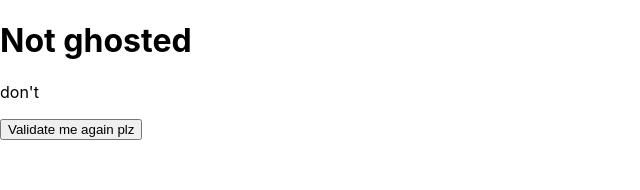
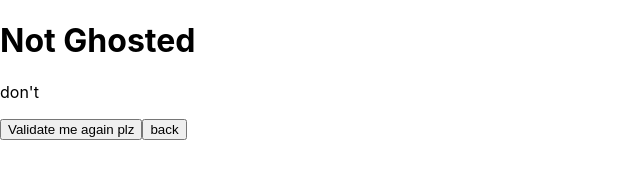
Before and after one commit to ChippyChoppy/was-i-ghosted, a React (Create React App) app: page /results in a window 1280 px wide. Shown: the top 190 px of the page, without its empty margins (0-640 px from the left). Built offline with nearby package versions, Linux system fonts and the light colour scheme.

Commit message:
logic done

```diff
--- a/src/Components/Questions.js
+++ b/src/Components/Questions.js
@@ -1,7 +1,7 @@
 import React, { useState } from 'react';
 import { useHistory } from 'react-router-dom'
 
-const Questions = ({isGhosted}) => {
+const Questions = ({ isGhosted, ghostState }) => {
     const history = useHistory()
     const [dates, setDates] = useState("once")
     const [kiss, setKiss] = useState("heck yes!")
@@ -21,12 +21,19 @@ const Questions = ({isGhosted}) => {
 
     const ghostHandler = (e) => {
         e.preventDefault()
-        if (talk === "yes" && kiss === "nope" && dates === "once" ) {
-            isGhosted = true
+        if (talk === "yes" && kiss === "nope" && dates === "once" || talk === "no" ) {
+            isGhosted(ghostState = false)
+            history.push('/results')
+        } else {
+            isGhosted(ghostState = true)
             history.push('/results')
         }
+        // else {
+        //     isGhosted(ghostState = false)
+        //     history.push('/results')
+        // }
 
-        console.log(isGhosted)
+        console.log(ghostState)
     }
 
     return (
--- a/src/Containers/QuestionsContainer.js
+++ b/src/Containers/QuestionsContainer.js
@@ -1,11 +1,11 @@
 import React from 'react'
 import Questions from '../Components/Questions'
 
-const QuestionsContainer = ({isGhosted}) => {
+const QuestionsContainer = ({isGhosted, ghostState}) => {
     return (
         <div>
             <h1>questions</h1>
-            <Questions isGhosted={isGhosted} />
+            <Questions isGhosted={isGhosted} ghostState={ghostState} />
         </div>
 
     )
--- a/src/Containers/Results.js
+++ b/src/Containers/Results.js
@@ -1,8 +1,10 @@
 import React, { useState } from 'react'
+import { useHistory } from 'react-router-dom'
 
-const Results = ({resultsArr}) => {
+const Results = ({resultsArr, isGhosted}) => {
+    const history = useHistory()
     const [ affirmation, setAffirmation ] = useState(resultsArr[Math.floor(Math.random() * resultsArr.length)])
-        console.log(resultsArr )
+        console.log(resultsArr, isGhosted )
 
         const ghostedResults = () => {
             setAffirmation(resultsArr[Math.floor(Math.random() * resultsArr.length)])
@@ -10,9 +12,10 @@ const Results = ({resultsArr}) => {
 
     return (
         <div>
-            <h1>Not ghosted</h1>
+            <h1>{isGhosted ? "Ghosted" : "Not Ghosted"}</h1>
             <p>{affirmation}</p>
             <button onClick={ghostedResults}>Validate me again plz</button>
+            <button onClick={() => history.push('/questions')}>back</button>
         </div>
     )
 }
--- a/src/Containers/ViewContainer.js
+++ b/src/Containers/ViewContainer.js
@@ -18,10 +18,10 @@ const ViewContainer = () => {
                     <Landing />
                 </Route>
                 <Route path='/questions'>
-                    <QuestionsContainer isGhosted={setGhosted} />
+                    <QuestionsContainer isGhosted={setGhosted} ghostState={ghosted} />
                 </Route>
                 <Route path='/results'>
-                    {ghosted ? <Results resultsArr={ghostedArray} /> : <Results resultsArr={notGhostedArray} />}
+                    {ghosted ? <Results isGhosted={ghosted} resultsArr={ghostedArray} /> : <Results isGhosted={ghosted} resultsArr={notGhostedArray} />}
                 </Route>
 
 
```
